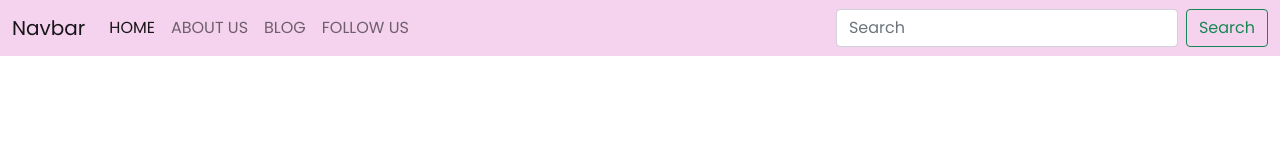
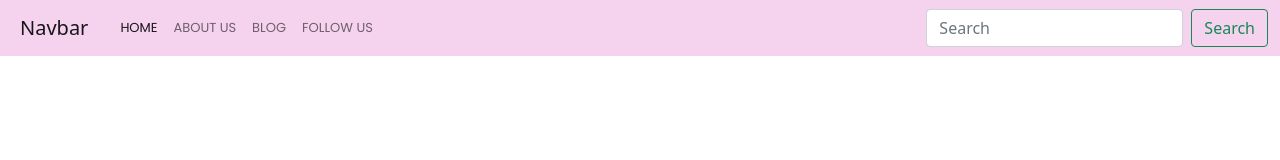
Before and after one commit to kakacordovil/unicorn, a plain HTML site: page index.html in a window 1280 px wide. Drawn offline with nearby package versions, Linux system fonts and the light colour scheme.

```diff
--- a/index.html
+++ b/index.html
@@ -40,7 +40,7 @@
         </ul>
         <form class="d-flex">
           <input class="form-control me-2" type="search" placeholder="Search" aria-label="Search">
-          <button class="btn btn-outline-success" type="submit">Search</button>
+          <button style="outline-color: black !important" class="btn btn-outline-success" type="submit">Search</button>
         </form>
       </div>
     </div>
--- a/style.css
+++ b/style.css
@@ -1,16 +1,22 @@
 @import url('https://fonts.googleapis.com/css2?family=Poppins:wght@200&display=swap');
 
-.navbar, .bg-light {
+ul {
+    list-style-type: none;
     font-family: 'Poppins', sans-serif;
-
-
+    color: black;
+    font-size:small;
+    background-color:#F5D3EF;
+    margin: 0;
+    padding: 0;
   }
 
-/*  li {
+  li {
     display: block;
     float: right;
   }
 
-    a {
+  a {
+    display: block;
+    padding: 8px;
     background-color: #F5D3EF;
-  }*/
+  }
```
